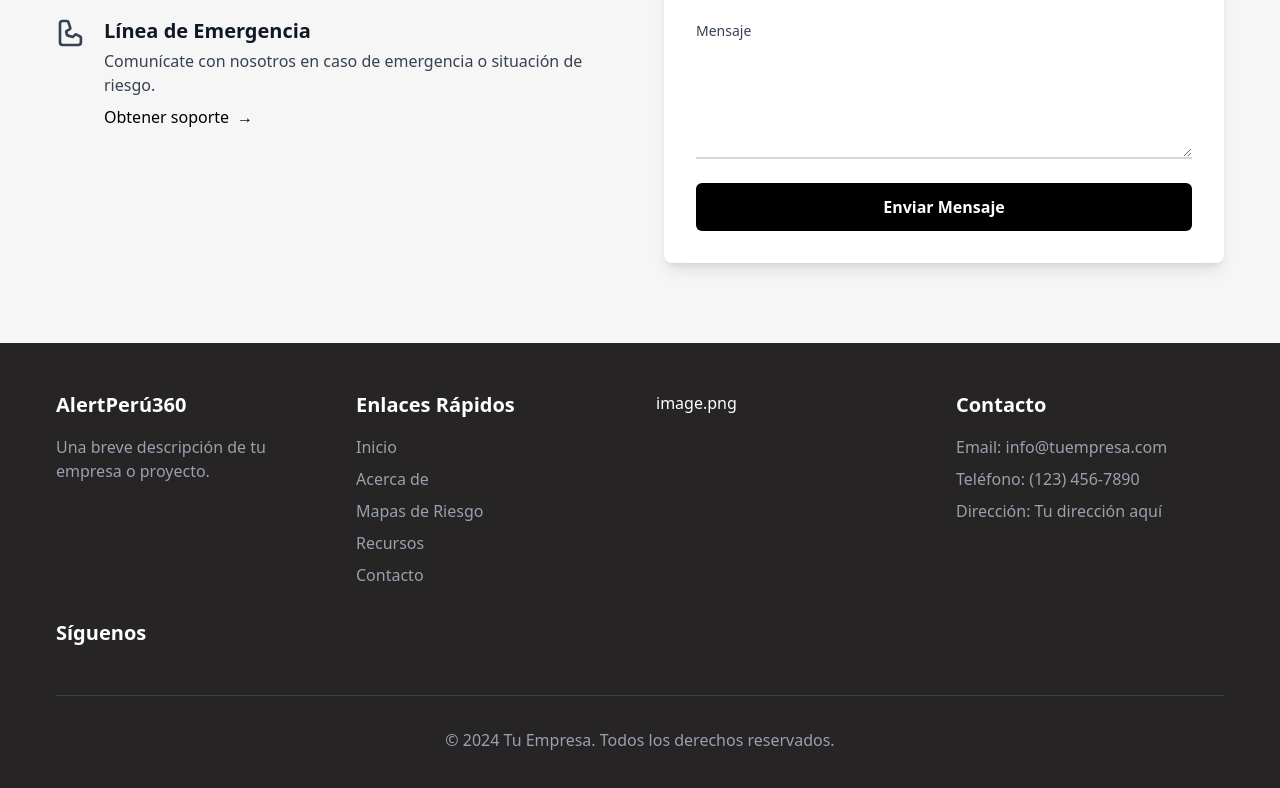
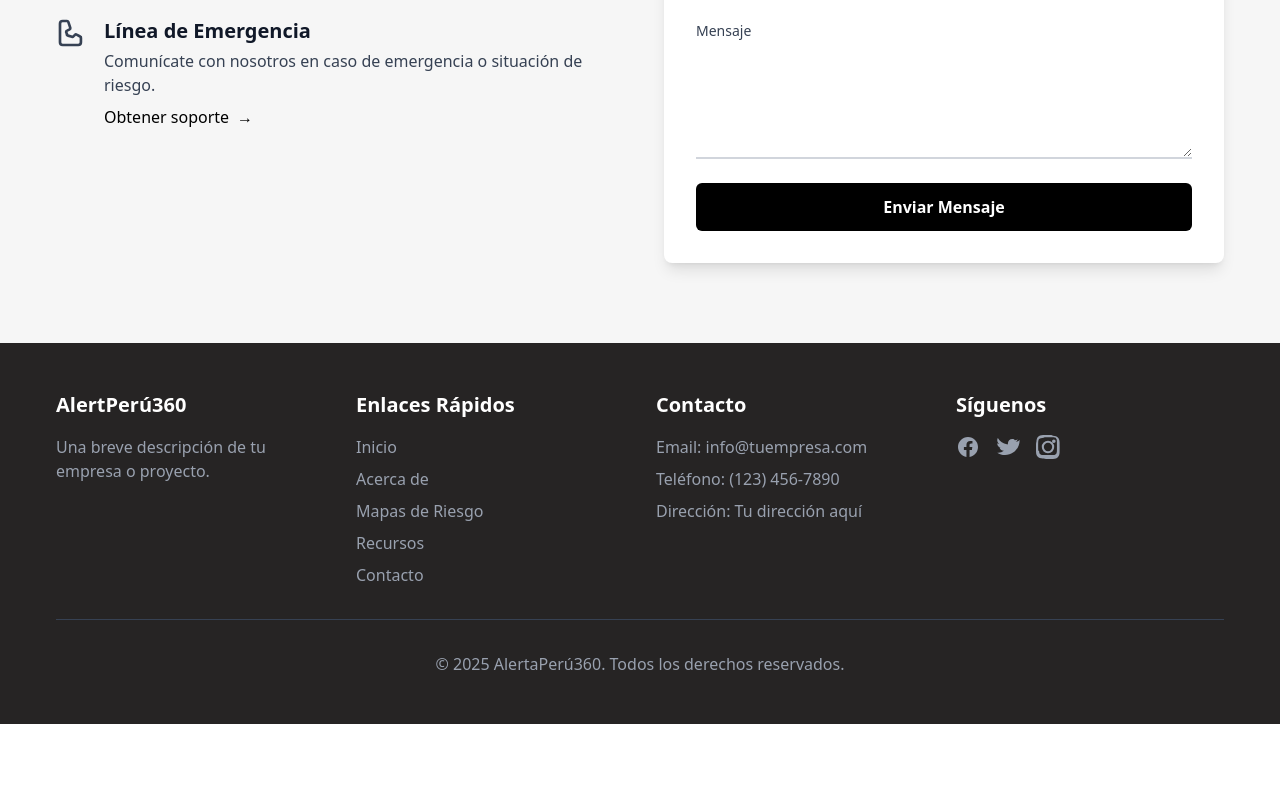
Before and after one commit to aNd12326/AlertaPeru360-landing, an Astro site: page / in a window 1280 px wide. Shown: the part 3719-4507 px from the top of the page. After the commit the page ends 4443 px from the top, so only its background shows below. Built offline with nearby package versions, Linux system fonts and the light colour scheme; Astro itself is replaced by a stand-in of ours.

Commit message:
fix(footer): texto arrelado e iconos

```diff
--- a/src/components/Footer.astro
+++ b/src/components/Footer.astro
@@ -16,7 +16,7 @@
           <li><a href="#recursos" class="text-gray-400 hover:text-white">Recursos</a></li>
           <li><a href="#contacto" class="text-gray-400 hover:text-white">Contacto</a></li>
         </ul>
-      </div>image.png
+      </div>
       <div>
         <h3 class="text-xl font-bold mb-4">Contacto</h3>
         <ul class="space-y-2 text-gray-400">
@@ -30,19 +30,27 @@
         <div class="flex space-x-4">
           <a href="#" class="text-gray-400 hover:text-white">
             <span class="sr-only">Facebook</span>
-            <!-- Aquí puedes agregar iconos de redes sociales -->
+            <svg class="h-6 w-6" fill="currentColor" viewBox="0 0 24 24" aria-hidden="true">
+              <path fill-rule="evenodd" d="M22 12c0-5.523-4.477-10-10-10S2 6.477 2 12c0 4.991 3.657 9.128 8.438 9.878v-6.987h-2.54V12h2.54V9.797c0-2.506 1.492-3.89 3.777-3.89 1.094 0 2.238.195 2.238.195v2.46h-1.26c-1.243 0-1.63.771-1.63 1.562V12h2.773l-.443 2.89h-2.33V22C18.343 21.128 22 16.991 22 12z" clip-rule="evenodd" />
+            </svg>
           </a>
           <a href="#" class="text-gray-400 hover:text-white">
             <span class="sr-only">Twitter</span>
+            <svg class="h-6 w-6" fill="currentColor" viewBox="0 0 24 24" aria-hidden="true">
+              <path d="M22.46 6c-.85.38-1.77.63-2.74.74.96-.58 1.7-1.5 2.04-2.58-.9.53-1.9.92-2.95 1.12C18.66 4.3 17.5 4 16.27 4c-2.42 0-4.38 1.96-4.38 4.38 0 .34.04.67.1 1-.37-.02-.74-.08-1.1-.18-3.66-.54-6.88-2.61-9.04-6.19-.38.65-.6 1.4-.6 2.22 0 1.52.78 2.87 1.96 3.66-.72-.02-1.39-.22-1.98-.55v.06c0 2.13 1.52 3.9 3.54 4.3-.37.1-.76.12-1.16.05.58 1.72 2.26 2.97 4.25 3.06-1.54 1.2-3.48 1.92-5.59 1.92-.36 0-.7-.02-1.04-.06 2.26 1.45 4.95 2.3 7.84 2.3 9.4 0 14.54-7.8 14.54-14.54 0-.22-.01-.43-.01-.64.99-.71 1.84-1.6 2.51-2.6z" />
+            </svg>
           </a>
           <a href="#" class="text-gray-400 hover:text-white">
             <span class="sr-only">Instagram</span>
+            <svg class="h-6 w-6" fill="currentColor" viewBox="0 0 24 24" aria-hidden="true">
+              <path fill-rule="evenodd" d="M12 0C8.74 0 8.33 0 7.05.04c-1.3.05-2.18.23-2.95.53-.78.3-1.4.74-1.92 1.26-.52.52-.96 1.14-1.26 1.92-.3.77-.48 1.65-.53 2.95C0 8.33 0 8.74 0 12s.01 3.67.04 4.95c.05 1.3.23 2.18.53 2.95.3.78.74 1.4 1.26 1.92.52.52 1.14.96 1.92 1.26.77.3 1.65.48 2.95.53C8.33 24 8.74 24 12 24s3.67 0 4.95-.04c1.3-.05 2.18-.23 2.95-.53.78-.3 1.4-.74 1.92-1.26.52-.52.96-1.14 1.26-1.92.3-.77.48-1.65.53-2.95.04-1.3.04-1.71.04-4.95s-.01-3.67-.04-4.95c-.05-1.3-.23-2.18-.53-2.95-.3-.78-.74-1.4-1.26-1.92-.52-.52-1.14-.96-1.92-1.26-.77-.3-1.65-.48-2.95-.53C15.67 0 15.26 0 12 0zm0 2.16c3.22 0 3.63 0 4.9.05 1.17.04 1.76.24 2.16.4.4.16.7.35.9.55.2.2.39.5.55.9.16.4.36 1.05.4 2.16.05 1.27.05 1.68.05 4.9s0 3.63-.05 4.9c-.04 1.17-.24 1.76-.4 2.16-.16.4-.35.7-.55.9-.2.2-.5.39-.9.55-.4.16-1.05.36-2.16.4-1.27.05-1.68.05-4.9.05s-3.63 0-4.9-.05c-1.17-.04-1.76-.24-2.16-.4-.4-.16-.7-.35-.9-.55-.2-.2-.39-.5-.55-.9-.16-.4-.36-1.05-.4-2.16C2.16 15.67 2.16 15.26 2.16 12s0-3.63.05-4.9c.04-1.17.24-1.76.4-2.16.16-.4.35-.7.55-.9.2-.2.5-.39.9-.55.4-.16 1.05-.36 2.16-.4C8.33 2.16 8.74 2.16 12 2.16zm0 3.63A6.21 6.21 0 1018.21 12 6.22 6.22 0 0012 5.79zm0 10.37A4.16 4.16 0 1116.16 12 4.16 4.16 0 0112 16.16zm5.83-11.75c.96 0 1.75.79 1.75 1.75s-.79 1.75-1.75 1.75-1.75-.79-1.75-1.75.79-1.75 1.75-1.75z" />
+            </svg>
           </a>
         </div>
       </div>
     </div>
     <div class="border-t border-gray-700 mt-8 pt-8 text-center text-gray-400">
-      <p>&copy; 2024 Tu Empresa. Todos los derechos reservados.</p>
+      <p>&copy; 2025 AlertaPerú360. Todos los derechos reservados.</p>
     </div>
   </div>
 </footer>
```
